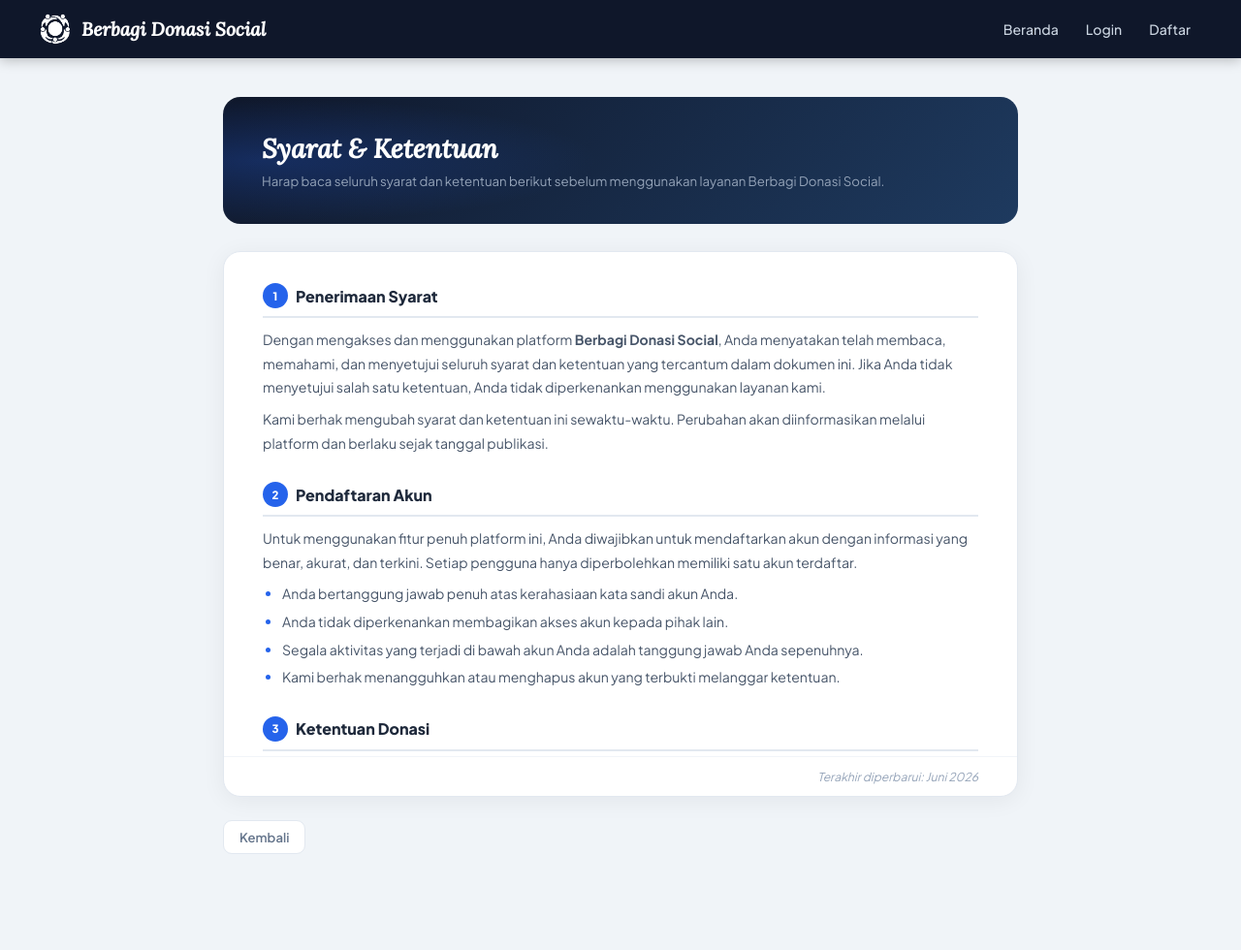
After one commit to LeonAndrean/Crowdfunding-Sosial, a PHP site: page /snk.php in a window 1280 px wide. The commit adds this page. Shown: the top 980 px of the page at 97% size. Run offline with PHP 8.4, Linux system fonts and the light colour scheme.

Commit message:
update snk

```diff
--- /dev/null
+++ b/snk.php
@@ -0,0 +1,455 @@
+<?php
+require 'config.php';
+
+// Mode: 'register' (from register flow with pending data) or 'read' (just reading)
+$mode = $_GET['mode'] ?? 'read';
+
+// If coming from register flow, retrieve pending data from session
+$pendingData = [];
+if ($mode === 'register' && isset($_SESSION['pending_register'])) {
+    $pendingData = $_SESSION['pending_register'];
+}
+
+// If user submitted the checkbox (agreed) and came from register flow
+$error   = '';
+$success = '';
+
+if ($_SERVER['REQUEST_METHOD'] === 'POST' && isset($_POST['agree_snk'])) {
+    if (!isset($_POST['snk_checked'])) {
+        $error = 'snk_not_checked';
+    } elseif (!empty($pendingData)) {
+        // Process the registration
+        $name     = $pendingData['name'];
+        $email    = $pendingData['email'];
+        $phone    = $pendingData['phone'];
+        $address  = $pendingData['address'];
+        $hashed   = $pendingData['hashed'];
+        $role     = $pendingData['role'];
+
+        $check = $conn->prepare("SELECT id FROM users WHERE email = ?");
+        $check->bind_param("s", $email);
+        $check->execute();
+        $result = $check->get_result();
+
+        if ($result->num_rows > 0) {
+            unset($_SESSION['pending_register']);
+            header("Location: register.php?err=duplicate");
+            exit;
+        }
+
+        $stmt = $conn->prepare("INSERT INTO users (name, email, phone, address, password, role) VALUES (?, ?, ?, ?, ?, ?)");
+        $stmt->bind_param("ssssss", $name, $email, $phone, $address, $hashed, $role);
+
+        if ($stmt->execute()) {
+            unset($_SESSION['pending_register']);
+            header("Location: login.php?registered=1");
+            exit;
+        } else {
+            $error = 'db_error';
+        }
+    }
+}
+?>
+<!DOCTYPE html>
+<html lang="id">
+<head>
+    <meta charset="UTF-8">
+    <meta name="viewport" content="width=device-width, initial-scale=1.0">
+    <title>Syarat &amp; Ketentuan – Berbagi Donasi Social</title>
+    <link rel="preconnect" href="https://fonts.googleapis.com">
+    <link href="https://fonts.googleapis.com/css2?family=Plus+Jakarta+Sans:wght@400;500;600;700;800&family=Lora:ital,wght@1,500&display=swap" rel="stylesheet">
+    <style>
+        *, *::before, *::after { box-sizing: border-box; margin: 0; padding: 0; }
+
+        body {
+            font-family: 'Plus Jakarta Sans', sans-serif;
+            background: #f0f4f8;
+            color: #1e293b;
+            min-height: 100vh;
+        }
+
+        /* ── Navbar ── */
+        .navbar {
+            background: #0f172a;
+            padding: 0 40px;
+            height: 60px;
+            display: flex; justify-content: space-between; align-items: center;
+            position: sticky; top: 0; z-index: 100;
+            box-shadow: 0 2px 12px rgba(0,0,0,.25);
+        }
+        .navbar-brand {
+            font-family: 'Lora', Georgia, serif;
+            font-size: 1.2rem; font-weight: 600; color: #fff;
+            text-decoration: none; display: flex; align-items: center; gap: 10px;
+        }
+        .navbar-brand img { height: 34px; width: auto; object-fit: contain; }
+        .navbar-links { display: flex; align-items: center; gap: 4px; font-size: 0.88rem; }
+        .navbar-links a {
+            color: #cbd5e1; text-decoration: none; padding: 6px 12px;
+            border-radius: 8px; transition: background .2s, color .2s; font-weight: 500;
+        }
+        .navbar-links a:hover { background: rgba(255,255,255,.1); color: #fff; }
+
+        /* ── Toast notif ── */
+        #toast-notif {
+            display: none;
+            position: fixed;
+            top: 0; left: 0; right: 0;
+            z-index: 9999;
+            background: #dc2626;
+            color: #fff;
+            padding: 14px 24px;
+            font-size: 0.92rem;
+            font-weight: 700;
+            text-align: center;
+            letter-spacing: .01em;
+            box-shadow: 0 4px 16px rgba(220,38,38,.35);
+            animation: slideDown .35s ease;
+        }
+        #toast-notif.show { display: block; }
+        @keyframes slideDown {
+            from { transform: translateY(-100%); opacity: 0; }
+            to   { transform: translateY(0);    opacity: 1; }
+        }
+        #toast-notif .toast-close {
+            cursor: pointer;
+            margin-left: 16px;
+            font-size: 1.1rem;
+            opacity: .8;
+        }
+        #toast-notif .toast-close:hover { opacity: 1; }
+
+        /* ── Page ── */
+        .page {
+            max-width: 860px;
+            margin: 0 auto;
+            padding: 40px 20px 80px;
+        }
+
+        /* ── Header card ── */
+        .snk-header {
+            background: linear-gradient(135deg, #0f172a, #1e3a5f);
+            border-radius: 18px;
+            padding: 36px 40px;
+            margin-bottom: 28px;
+            position: relative;
+            overflow: hidden;
+        }
+        .snk-header::before {
+            content: '';
+            position: absolute; inset: 0;
+            background: radial-gradient(ellipse 60% 70% at 5% 50%, rgba(37,99,235,.25) 0%, transparent 70%);
+        }
+        .snk-header h1 {
+            font-family: 'Lora', Georgia, serif;
+            font-size: 1.7rem; font-weight: 600; color: #fff;
+            position: relative; margin-bottom: 8px;
+        }
+        .snk-header p {
+            font-size: 0.83rem; color: #94a3b8; position: relative;
+        }
+        .snk-badge {
+            display: inline-flex; align-items: center; gap: 6px;
+            background: rgba(37,99,235,.25); border: 1px solid rgba(37,99,235,.4);
+            color: #93c5fd; border-radius: 99px;
+            padding: 5px 14px; font-size: 0.75rem; font-weight: 700;
+            margin-bottom: 14px; position: relative;
+        }
+
+        /* ── Content card ── */
+        .snk-card {
+            background: #fff;
+            border: 1px solid #e2e8f0;
+            border-radius: 18px;
+            overflow: hidden;
+            box-shadow: 0 4px 24px rgba(15,23,42,.06);
+            margin-bottom: 24px;
+        }
+        .snk-card-inner {
+            padding: 32px 40px;
+            max-height: 520px;
+            overflow-y: auto;
+            scroll-behavior: smooth;
+        }
+        .snk-card-inner::-webkit-scrollbar { width: 6px; }
+        .snk-card-inner::-webkit-scrollbar-track { background: #f1f5f9; }
+        .snk-card-inner::-webkit-scrollbar-thumb { background: #cbd5e1; border-radius: 99px; }
+
+        .snk-section { margin-bottom: 28px; }
+        .snk-section:last-child { margin-bottom: 0; }
+
+        .snk-section h2 {
+            font-size: 1rem; font-weight: 800; color: #1e293b;
+            margin-bottom: 10px; padding-bottom: 8px;
+            border-bottom: 2px solid #e2e8f0;
+            display: flex; align-items: center; gap: 8px;
+        }
+        .snk-section h2 .num {
+            width: 26px; height: 26px;
+            background: #2563eb; color: #fff;
+            border-radius: 99px;
+            display: inline-flex; align-items: center; justify-content: center;
+            font-size: 0.72rem; font-weight: 800; flex-shrink: 0;
+        }
+        .snk-section p {
+            font-size: 0.88rem; color: #475569; line-height: 1.75;
+            margin-bottom: 8px;
+        }
+        .snk-section ul {
+            padding-left: 20px; margin-top: 6px;
+        }
+        .snk-section ul li {
+            font-size: 0.88rem; color: #475569; line-height: 1.75; margin-bottom: 4px;
+        }
+        .snk-section ul li::marker { color: #2563eb; }
+
+        .snk-updated {
+            font-size: 0.76rem; color: #94a3b8;
+            text-align: right; padding: 12px 40px;
+            border-top: 1px solid #f1f5f9;
+            font-style: italic;
+        }
+
+        /* ── Agree section (register mode only) ── */
+        .agree-section {
+            background: #fff;
+            border: 1px solid #e2e8f0;
+            border-radius: 18px;
+            padding: 28px 36px;
+            box-shadow: 0 4px 24px rgba(15,23,42,.06);
+        }
+        .agree-section h3 {
+            font-size: 1rem; font-weight: 800; color: #1e293b; margin-bottom: 16px;
+        }
+        .agree-row {
+            display: flex; align-items: flex-start; gap: 12px; margin-bottom: 20px;
+        }
+        .agree-row input[type="checkbox"] {
+            width: 20px; height: 20px;
+            accent-color: #2563eb;
+            flex-shrink: 0; margin-top: 2px; cursor: pointer;
+        }
+        .agree-row label {
+            font-size: 0.88rem; color: #475569; line-height: 1.6; cursor: pointer;
+        }
+        .agree-row label strong { color: #1e293b; }
+        .btn-agree {
+            width: 100%; padding: 13px;
+            background: linear-gradient(135deg, #2563eb, #1d4ed8);
+            color: #fff; border: none; border-radius: 11px;
+            font-size: 0.93rem; font-weight: 700; font-family: inherit;
+            cursor: pointer;
+            box-shadow: 0 4px 18px rgba(37,99,235,.35);
+            transition: opacity .2s, transform .15s;
+        }
+        .btn-agree:hover { opacity: .9; transform: translateY(-1px); }
+        .btn-agree:active { transform: translateY(0); }
+
+        /* read-only mode back btn */
+        .back-link {
+            display: inline-flex; align-items: center; gap: 6px;
+            font-size: 0.82rem; font-weight: 600; color: #64748b;
+            text-decoration: none; margin-bottom: 24px;
+            padding: 8px 16px; border-radius: 9px;
+            background: #fff; border: 1px solid #e2e8f0;
+            transition: background .2s, color .2s;
+        }
+        .back-link:hover { background: #f1f5f9; color: #1e293b; }
+
+        @media (max-width: 600px) {
+            .navbar { padding: 0 16px; }
+            .snk-header { padding: 24px 20px; }
+            .snk-card-inner { padding: 20px; }
+            .agree-section { padding: 20px; }
+            .snk-updated { padding: 12px 20px; }
+        }
+    </style>
+</head>
+<body>
+
+<!-- Toast notif (JS-controlled) -->
+<div id="toast-notif">
+    <span id="toast-msg"></span>
+    <span class="toast-close" onclick="hideToast()">&#10005;</span>
+</div>
+
+<!-- Navbar -->
+<nav class="navbar">
+    <a class="navbar-brand" href="index.php">
+        <img src="uploads/LogoKecil.png" alt="Logo">
+        Berbagi Donasi Social
+    </a>
+    <div class="navbar-links">
+        <?php if (isset($_SESSION['user_id'])): ?>
+            <a href="index.php">Beranda</a>
+            <a href="logout.php">Logout</a>
+        <?php else: ?>
+            <a href="index.php">Beranda</a>
+            <a href="login.php">Login</a>
+            <a href="register.php">Daftar</a>
+        <?php endif; ?>
+    </div>
+</nav>
+
+<div class="page">
+
+    <?php if ($mode === 'register'): ?>
+        <!-- register mode: no top back link -->
+    <?php endif; ?>
+
+    <!-- Header -->
+    <div class="snk-header">
+        <h1>Syarat &amp; Ketentuan</h1>
+        <p>Harap baca seluruh syarat dan ketentuan berikut sebelum menggunakan layanan Berbagi Donasi Social.</p>
+    </div>
+
+    <!-- Content -->
+    <div class="snk-card">
+        <div class="snk-card-inner" id="snkContent">
+
+            <div class="snk-section">
+                <h2><span class="num">1</span> Penerimaan Syarat</h2>
+                <p>Dengan mengakses dan menggunakan platform <strong>Berbagi Donasi Social</strong>, Anda menyatakan telah membaca, memahami, dan menyetujui seluruh syarat dan ketentuan yang tercantum dalam dokumen ini. Jika Anda tidak menyetujui salah satu ketentuan, Anda tidak diperkenankan menggunakan layanan kami.</p>
+                <p>Kami berhak mengubah syarat dan ketentuan ini sewaktu-waktu. Perubahan akan diinformasikan melalui platform dan berlaku sejak tanggal publikasi.</p>
+            </div>
+
+            <div class="snk-section">
+                <h2><span class="num">2</span> Pendaftaran Akun</h2>
+                <p>Untuk menggunakan fitur penuh platform ini, Anda diwajibkan untuk mendaftarkan akun dengan informasi yang benar, akurat, dan terkini. Setiap pengguna hanya diperbolehkan memiliki satu akun terdaftar.</p>
+                <ul>
+                    <li>Anda bertanggung jawab penuh atas kerahasiaan kata sandi akun Anda.</li>
+                    <li>Anda tidak diperkenankan membagikan akses akun kepada pihak lain.</li>
+                    <li>Segala aktivitas yang terjadi di bawah akun Anda adalah tanggung jawab Anda sepenuhnya.</li>
+                    <li>Kami berhak menangguhkan atau menghapus akun yang terbukti melanggar ketentuan.</li>
+                </ul>
+            </div>
+
+            <div class="snk-section">
+                <h2><span class="num">3</span> Ketentuan Donasi</h2>
+                <p>Seluruh donasi yang dilakukan melalui platform ini bersifat sukarela dan tidak dapat dikembalikan kecuali donasi ditolak oleh pengelola kampanye.</p>
+                <ul>
+                    <li>Nominal minimum donasi adalah Rp10.000 per transaksi.</li>
+                    <li>Setiap donasi wajib disertai bukti transfer yang valid (format JPG/JPEG).</li>
+                    <li>Donasi akan masuk ke status <em>Pending</em> dan memerlukan verifikasi dari pengelola kampanye.</li>
+                    <li>Dana yang telah diverifikasi akan langsung ditambahkan ke total dana kampanye.</li>
+                    <li>Kami tidak bertanggung jawab atas kerugian yang timbul akibat informasi donasi yang tidak benar.</li>
+                </ul>
+            </div>
+
+            <div class="snk-section">
+                <h2><span class="num">4</span> Ketentuan Kampanye</h2>
+                <p>Pengelola kampanye wajib memastikan informasi kampanye yang dibuat adalah benar, jelas, dan tidak menyesatkan. Kampanye yang terbukti bersifat penipuan akan segera dihapus dan akun pengelola akan ditangguhkan.</p>
+                <ul>
+                    <li>Setiap kampanye harus memiliki target dana, deadline, dan deskripsi yang jelas.</li>
+                    <li>Gambar kampanye harus relevan dan tidak mengandung konten yang melanggar hukum.</li>
+                    <li>Kampanye yang telah memiliki dana terkumpul ≥ Rp10.000 tidak dapat dihapus.</li>
+                    <li>Pengelola bertanggung jawab memverifikasi bukti transfer dari para donatur.</li>
+                </ul>
+            </div>
+
+            <div class="snk-section">
+                <h2><span class="num">5</span> Privasi dan Data Pengguna</h2>
+                <p>Kami menghargai privasi Anda. Data pribadi yang Anda berikan hanya digunakan untuk keperluan operasional platform, termasuk verifikasi akun, notifikasi donasi, dan keperluan komunikasi resmi.</p>
+                <ul>
+                    <li>Data Anda tidak akan dijual atau dibagikan kepada pihak ketiga tanpa persetujuan Anda.</li>
+                    <li>Kami menggunakan enkripsi kata sandi untuk menjaga keamanan akun Anda.</li>
+                    <li>Anda berhak meminta penghapusan data akun Anda dengan menghubungi tim kami.</li>
+                </ul>
+            </div>
+
+            <div class="snk-section">
+                <h2><span class="num">6</span> Larangan Penggunaan</h2>
+                <p>Pengguna dilarang keras menggunakan platform ini untuk:</p>
+                <ul>
+                    <li>Membuat kampanye penggalangan dana fiktif atau penipuan.</li>
+                    <li>Mengunggah konten yang bersifat SARA, pornografi, atau melanggar hukum Indonesia.</li>
+                    <li>Menggunakan data pengguna lain tanpa izin.</li>
+                    <li>Melakukan manipulasi atau pemalsuan bukti transfer donasi.</li>
+                    <li>Melakukan upaya peretasan atau gangguan terhadap sistem platform.</li>
+                </ul>
+                <p>Pelanggaran atas larangan di atas dapat berakibat pada pemblokiran akun permanen dan tindakan hukum sesuai peraturan yang berlaku.</p>
+            </div>
+
+            <div class="snk-section">
+                <h2><span class="num">7</span> Penyelesaian Sengketa</h2>
+                <p>Segala sengketa yang timbul dari penggunaan platform ini akan diselesaikan secara musyawarah mufakat. Apabila tidak tercapai kesepakatan, sengketa akan diselesaikan melalui jalur hukum yang berlaku di wilayah Republik Indonesia.</p>
+            </div>
+
+            <div class="snk-section">
+                <h2><span class="num">8</span> Kontak</h2>
+                <p>Jika Anda memiliki pertanyaan atau keluhan terkait syarat dan ketentuan ini, silakan hubungi kami melalui:</p>
+                <ul>
+                    <li>Instagram: <strong>@crowdfunding_sociall</strong></li>
+                    <li>Email: <strong>support@berbagdonasisocial.id</strong></li>
+                </ul>
+            </div>
+
+        </div>
+        <div class="snk-updated">Terakhir diperbarui: Juni 2026</div>
+    </div>
+
+    <?php if ($mode === 'register' && !empty($pendingData)): ?>
+    <!-- Agreement section (register flow) -->
+    <div class="agree-section">
+        <h3>Konfirmasi Persetujuan</h3>
+        <form method="post" id="agreeForm">
+            <div class="agree-row">
+                <input type="checkbox" name="snk_checked" id="snkCheck" value="1">
+                <label for="snkCheck">
+                    Saya telah membaca dan memahami seluruh <strong>Syarat &amp; Ketentuan</strong> Berbagi Donasi Social, dan saya menyetujui untuk mematuhi semua ketentuan yang berlaku.
+                </label>
+            </div>
+            <button type="submit" name="agree_snk" class="btn-agree">Setuju &amp; Buat Akun</button>
+        </form>
+    </div>
+    <?php elseif ($mode === 'register' && empty($pendingData)): ?>
+    <!-- No pending data, redirect -->
+    <script>window.location.href = 'register.php';</script>
+    <?php endif; ?>
+
+    <?php if ($mode !== 'register'): ?>
+    <div style="margin-top: 24px;">
+        <a href="javascript:history.back()" class="back-link">Kembali</a>
+    </div>
+    <?php endif; ?>
+
+</div>
+
+<script>
+function showToast(msg) {
+    const toast = document.getElementById('toast-notif');
+    document.getElementById('toast-msg').textContent = msg;
+    toast.classList.add('show');
+    // auto-hide after 5s
+    clearTimeout(window._toastTimer);
+    window._toastTimer = setTimeout(hideToast, 5000);
+}
+function hideToast() {
+    document.getElementById('toast-notif').classList.remove('show');
+}
+
+<?php if ($error === 'snk_not_checked'): ?>
+// Show toast on load because checkbox wasn't checked
+window.addEventListener('DOMContentLoaded', function() {
+    showToast('Anda belum mencentang Syarat dan Ketentuan. Mohon baca dan centang terlebih dahulu sebelum melanjutkan.');
+});
+<?php elseif ($error === 'db_error'): ?>
+window.addEventListener('DOMContentLoaded', function() {
+    showToast('Terjadi kesalahan saat membuat akun. Silakan coba lagi.');
+});
+<?php endif; ?>
+
+// Client-side: intercept form submit and show toast if unchecked
+<?php if ($mode === 'register' && !empty($pendingData)): ?>
+document.getElementById('agreeForm').addEventListener('submit', function(e) {
+    const cb = document.getElementById('snkCheck');
+    if (!cb.checked) {
+        e.preventDefault();
+        showToast('Anda belum mencentang Syarat dan Ketentuan. Mohon baca dan centang terlebih dahulu sebelum melanjutkan.');
+        window.scrollTo({ top: document.body.scrollHeight, behavior: 'smooth' });
+    }
+});
+<?php endif; ?>
+</script>
+</body>
+</html>
```
Also changed, not shown: donate.php (+88 -44 lines), donation_history.php (+5 -2 lines), login.php (+11 -3 lines), README.md.
